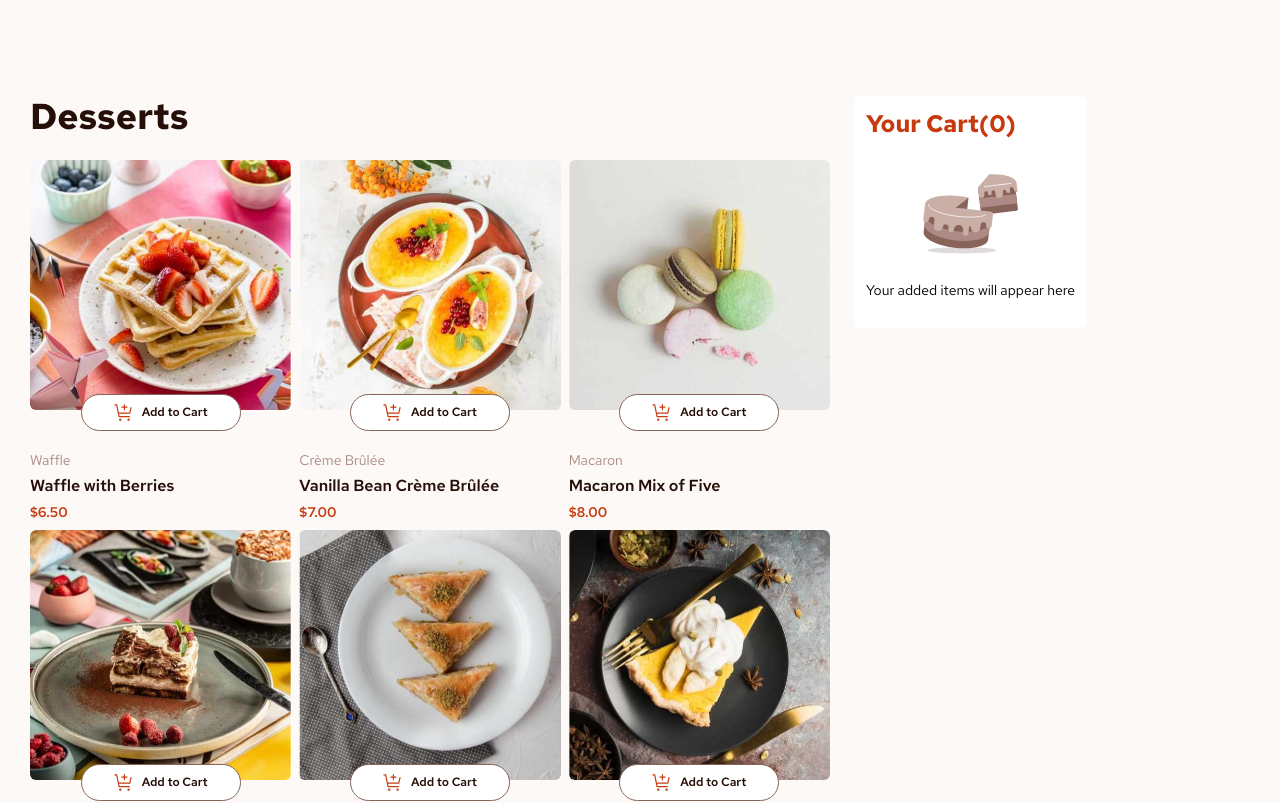
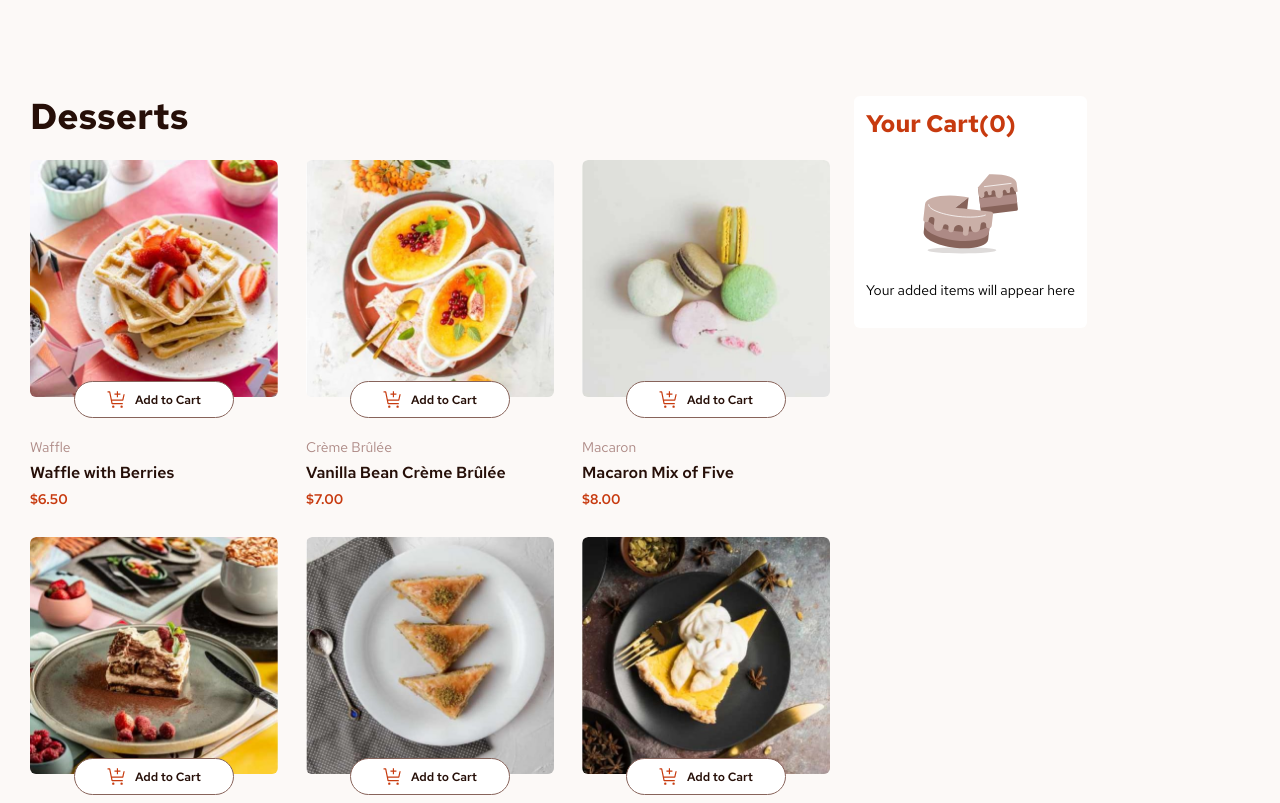
Before and after one commit to firdesOya/frontendMentorChallenge, a Next.js app in the folder product-list-with-cart-main/: page / in a window 1280 px wide. Shown: the top 803 px of the page. Built offline with nearby package versions, Linux system fonts and the light colour scheme.

Commit message:
feat:added props

```diff
--- a/product-list-with-cart-main/src/app/components/CardList.js
+++ b/product-list-with-cart-main/src/app/components/CardList.js
@@ -1,13 +1,13 @@
 import React from "react";
 import { CardMenu } from "../constants/config";
 import Card from "./Card";
-import OrderButton from "./OrderButton";
 
-export default function CardList() {
+
+export default function CardList({addToCart}) {
   return (
-    <div className="grid grid-col-1 md:grid-col-2 lg:grid-cols-3 gap-2">
+    <div className="grid grid-col-1 md:grid-col-2 lg:grid-cols-3 gap-7">
       {CardMenu.map((item) => (
-        <Card key={item.id} item={item} />
+        <Card key={item.id} item={item} addToCart={addToCart} />
       ))}
 
     </div>
```
